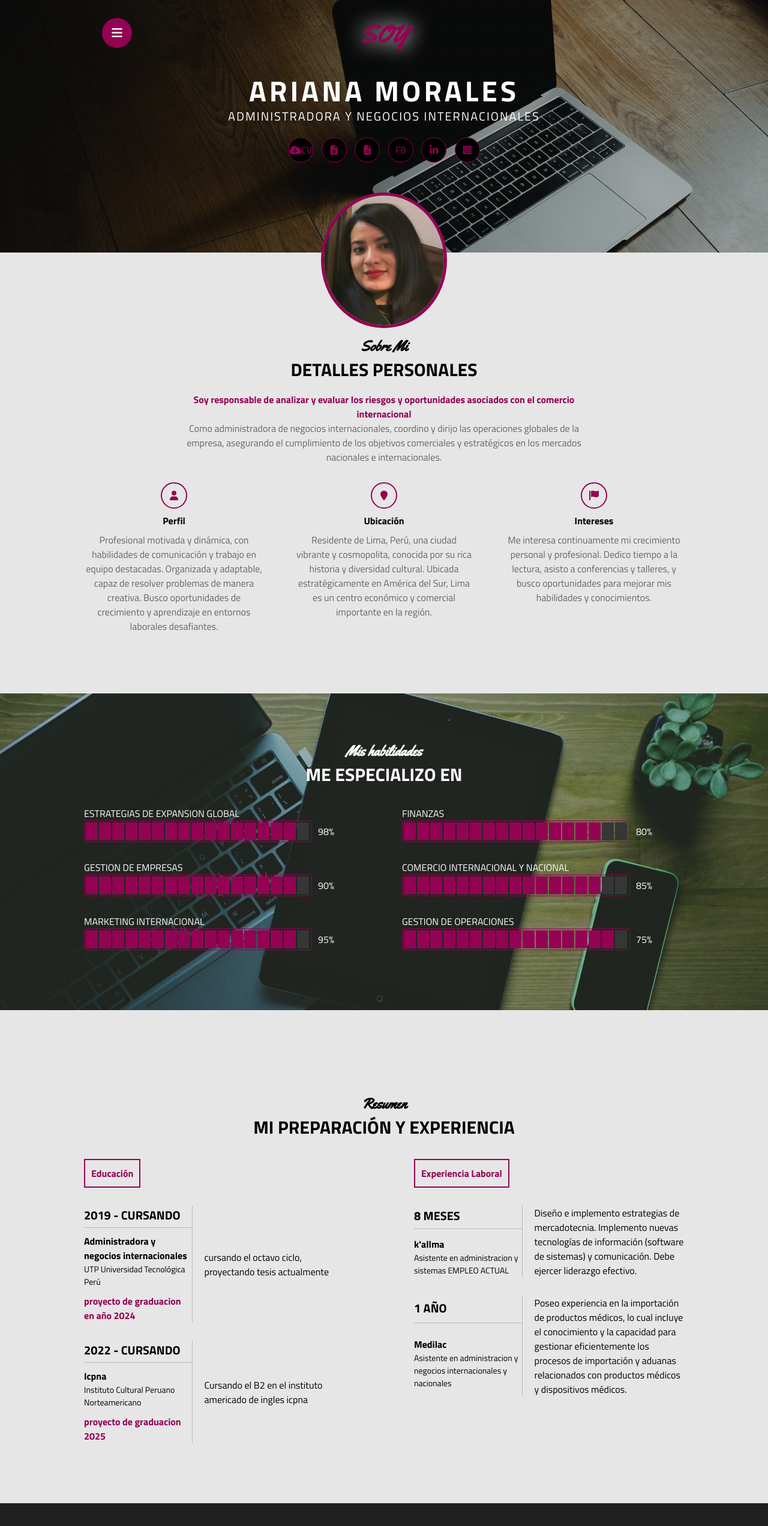
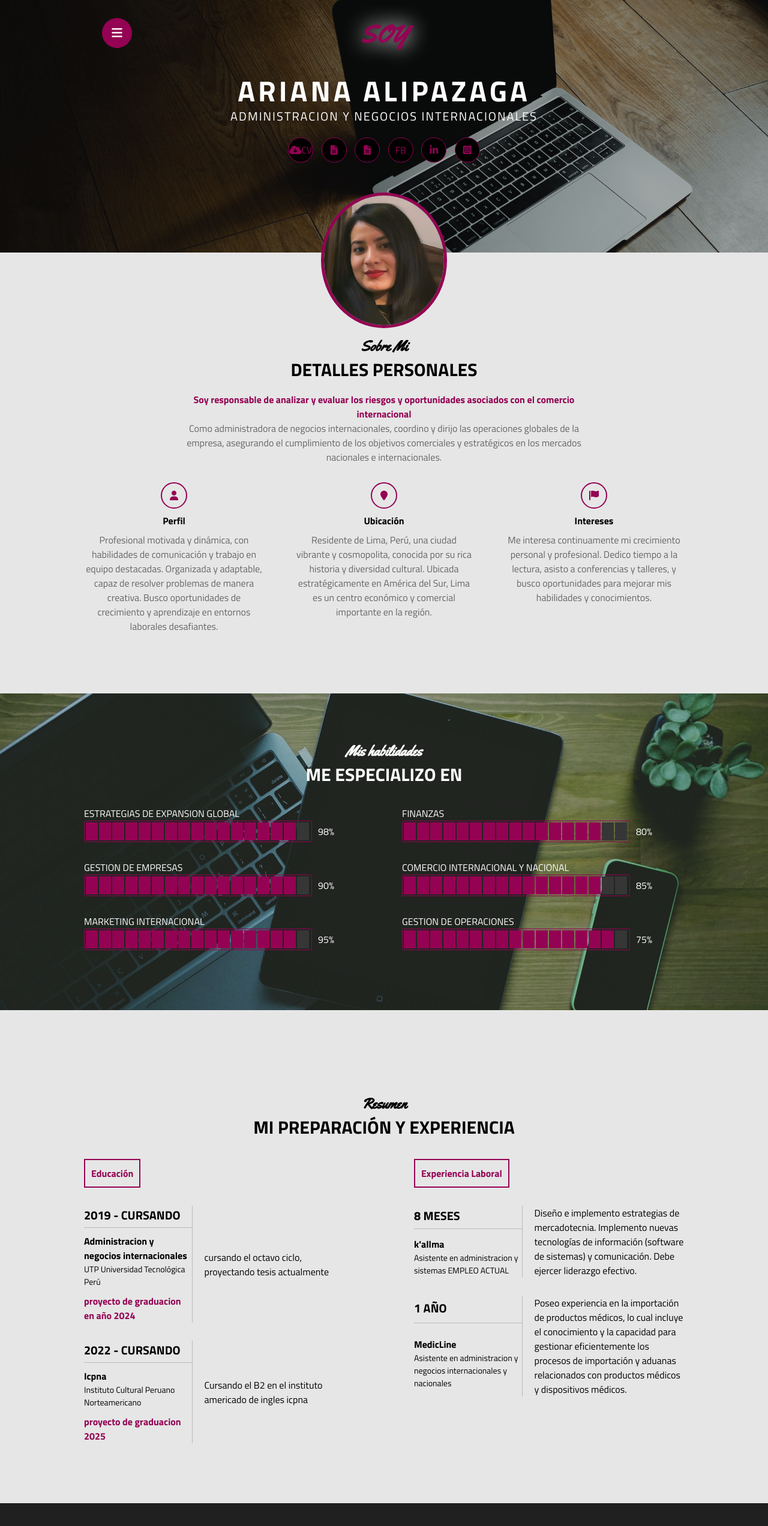
Before and after one commit to gabrielgallooliveros/intento3, a plain HTML site: page index.html in a window 1280 px wide. Shown: the top 2544 px of the page at 60% size. Drawn offline with Linux system fonts and the light colour scheme.

Commit message:
modificacio

```diff
--- a/index.html
+++ b/index.html
@@ -28,8 +28,8 @@
                 </div>
             </header>
             <div class="info">
-                <h1>ARIANA MORALES</h1>
-                <h2>ADMINISTRADORA Y NEGOCIOS INTERNACIONALES</h2>
+                <h1>ARIANA ALIPAZAGA</h1>
+                <h2>ADMINISTRACION Y NEGOCIOS INTERNACIONALES</h2>
                 <div class="redes">
                     <a href="/CV ARIANA ALIPAZAGA MORALES (2).pdf" target="_blank"
                 ><i class="fa fa-cloud-download"></i>CV</a>
@@ -169,7 +169,7 @@
                         </tr>
                         <tr>
                             <td>
-                                <h4>Administradora y negocios internacionales</h4>
+                                <h4>Administracion y negocios internacionales</h4>
                                 <p>UTP Universidad Tecnológica Perú</p>
                                 <span class="promedio"> proyecto de graduacion en año 2024</span>
                             </td>
@@ -223,7 +223,7 @@
                         </tr>
                         <tr>
                             <td>
-                                <h4>Medilac</h4>
+                                <h4>MedicLine</h4>
                                 <p>Asistente en administracion y negocios internacionales y nacionales</p>
                             </td>
                         </tr>
```
